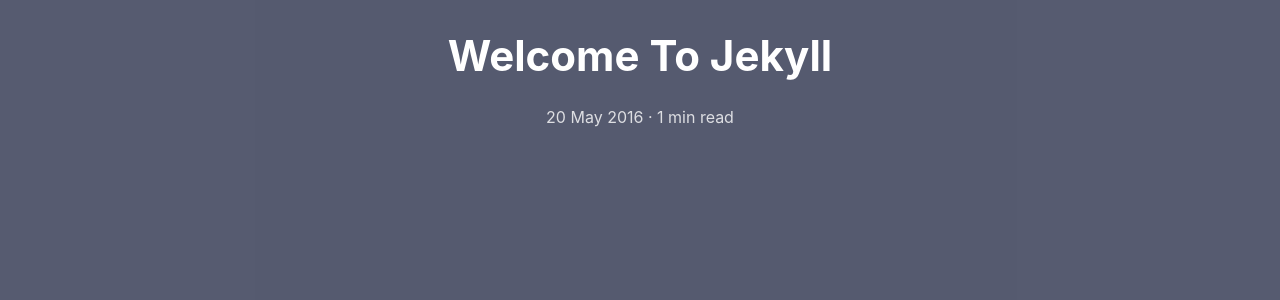
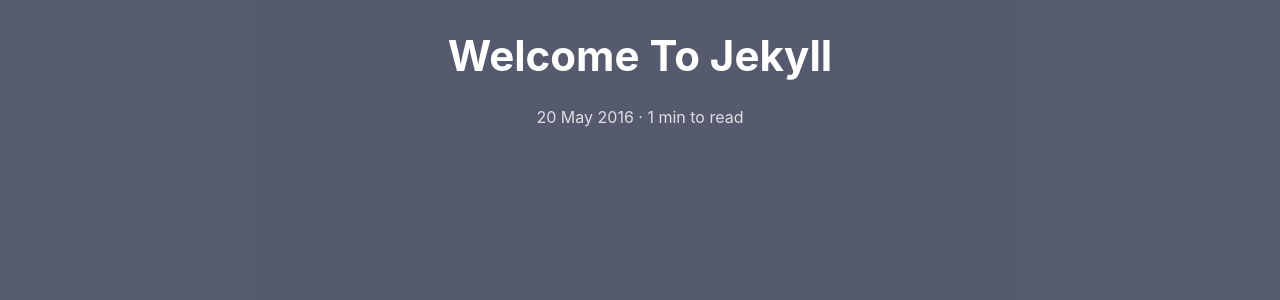
Before and after one commit to hjben/hjben.github.io, a Jekyll site: the page built from _posts/2016-05-20-welcome-to-jekyll.md, in a window 1280 px wide. Shown: the part 206-506 px from the top of the page. Built offline with Jekyll 4.4.1, drawn with Linux system fonts in a browser that asks for light colours; comment, search, counter and statistics services are not loaded.

Commit message:
Word syntax fixed

```diff
--- a/_layouts/post.html
+++ b/_layouts/post.html
@@ -49,7 +49,7 @@ layout: compress
                 1 min
               {% else %}
                 {{ words | divided_by:180 }} mins
-            {% endif %} read
+            {% endif %} to read
         </span>
       </p>
     </div>
```
